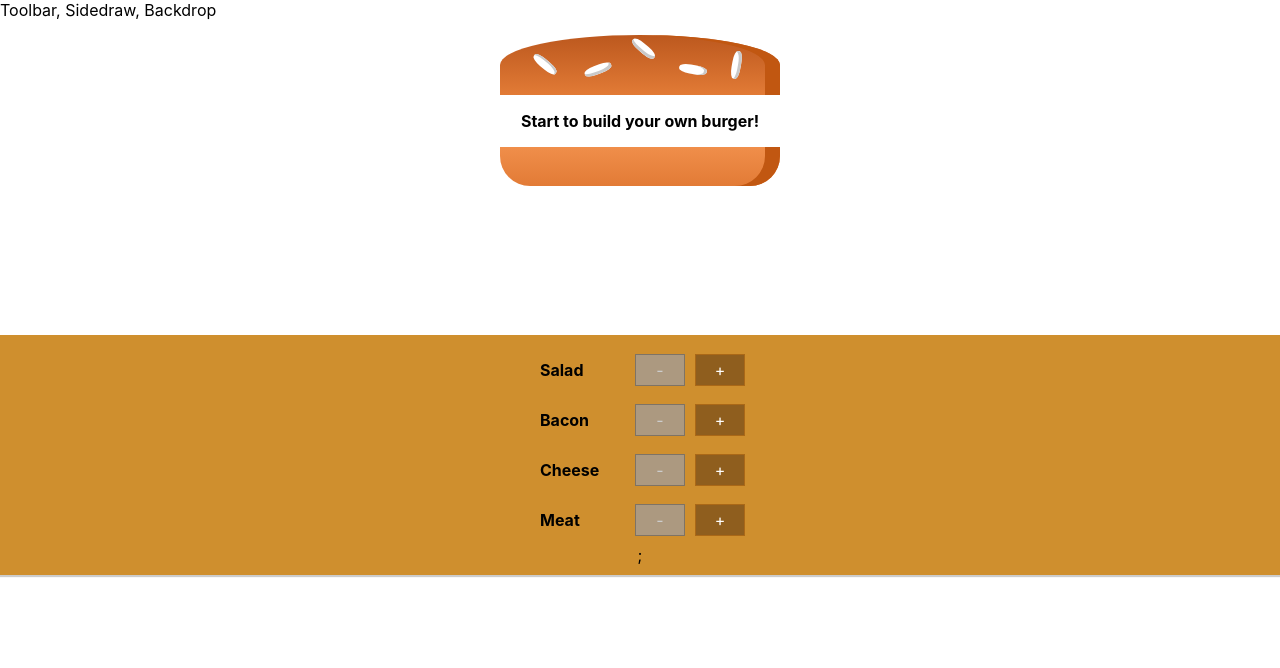
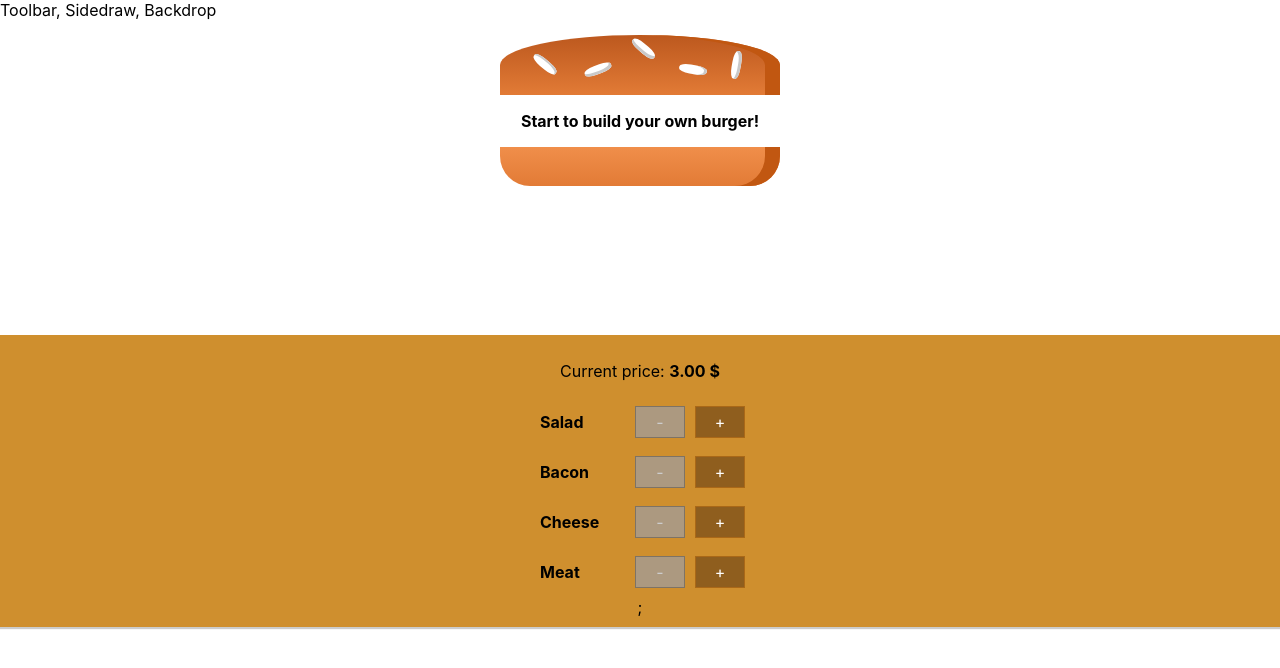
Before and after one commit to tearofenemy/burger_app, a React (Create React App) app: page / in a window 1280 px wide. Shown: the top 668 px of the page. Built offline with nearby package versions, Linux system fonts and the light colour scheme.

Commit message:
add current price

```diff
--- a/src/components/Burger/BurgerControls/BurgerControls.js
+++ b/src/components/Burger/BurgerControls/BurgerControls.js
@@ -24,6 +24,7 @@
 const burgerControls = props => {
     return (
         <div className={classes.BurgerControls}>
+            <p>Current price: <strong>{props.price.toFixed(2)} $</strong></p>
             {controls.map(ctrl =>
                 <BurgerControl
                     key={ctrl.label}
--- a/src/containers/BurgerBuilder/BurgerBuilder.js
+++ b/src/containers/BurgerBuilder/BurgerBuilder.js
@@ -70,6 +70,7 @@
                 addIngredient={this.addIngredientHandler}
                 removeIngredient={this.removeIngredientHandler}
                 disabled={disabledInfo}
+                price={this.state.totalPrice}
               />
           </Aux>
         );
```
